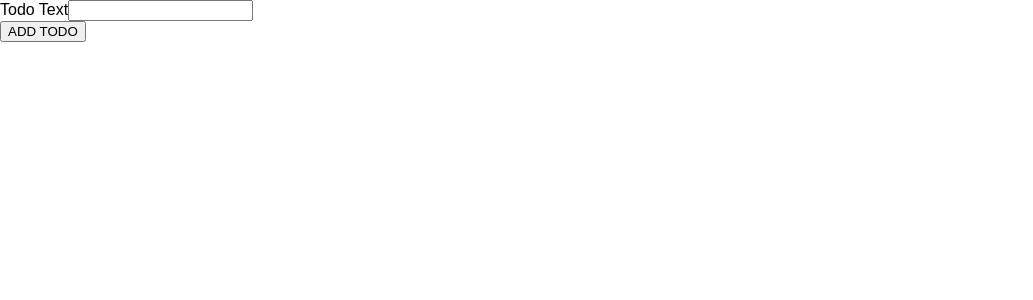
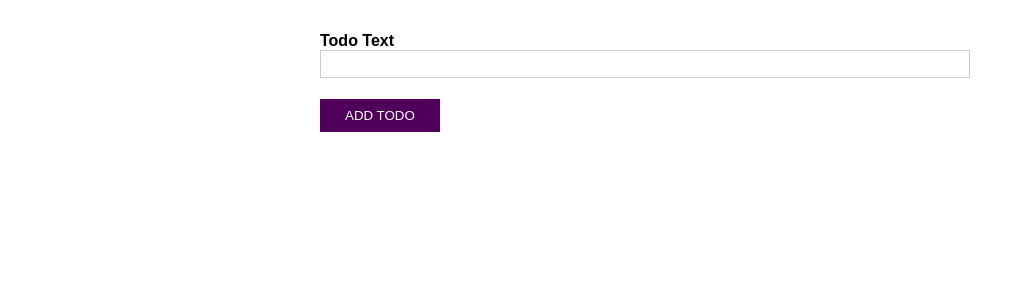
Before and after one commit to trohda/TypeScript-and-react, a React (Create React App) app: page / in a window 1280 px wide. Shown: the top 300 px of the page, without its empty margins (0-1033 px from the left). Built offline with nearby package versions, Linux system fonts and the light colour scheme.

Commit message:
Add styles

```diff
--- /dev/null
+++ b/src/components/NewTodo.css
@@ -0,0 +1,49 @@
+form {
+  width: 90%;
+  max-width: 40rem;
+  margin: 2rem auto;
+}
+
+.form-control {
+  margin-bottom: 1rem;
+}
+
+label,
+input {
+  display: block;
+  width: 100%;
+}
+
+label {
+  font-weight: bold;
+}
+
+input {
+  font: inherit;
+  border: 1px solid #ccc;
+  padding: 0.25rem;
+}
+
+input:focus {
+  outline: none;
+  border-color: #50005a;
+}
+
+button {
+  background: #50005a;
+  border: 1px solid #50005a;
+  color: white;
+  padding: 0.5rem 1.5rem;
+  cursor: pointer;
+  margin-top: 5px;
+}
+
+button:focus {
+  outline: none;
+}
+
+button:hover,
+button:active {
+  background: #6a0a77;
+  border-color: #6a0a77;
+}
--- a/src/components/NewTodo.tsx
+++ b/src/components/NewTodo.tsx
@@ -1,4 +1,5 @@
 import { useRef } from "react";
+import "./NewTodo.css";
 
 type NewTodoProps = {
   onAddTodo: (todoText: string) => void;
@@ -15,7 +16,7 @@
 
   return (
     <form onSubmit={todoSubmitHandler}>
-      <div>
+      <div className="form-control">
         <label htmlFor="todo-text">Todo Text</label>
         <input type="text" id="todo-text" ref={textInputRef} />
       </div>
--- /dev/null
+++ b/src/components/TodoList.css
@@ -0,0 +1,17 @@
+ul {
+  list-style: none;
+  width: 90%;
+  max-width: 40rem;
+  margin: 2rem auto;
+  padding: 0;
+}
+
+li {
+  margin: 1rem 0;
+  padding: 1rem;
+  box-shadow: 0 2px 8px rgba(0, 0, 0, 0.26);
+  border-radius: 6px;
+  display: flex;
+  justify-content: space-between;
+  align-items: center;
+}
--- a/src/components/TodoList.tsx
+++ b/src/components/TodoList.tsx
@@ -1,3 +1,5 @@
+import "./TodoList.css";
+
 interface TodoListPRops {
   items: { id: string; text: string }[];
   onDeleteTodo: (id: string) => void;
```
